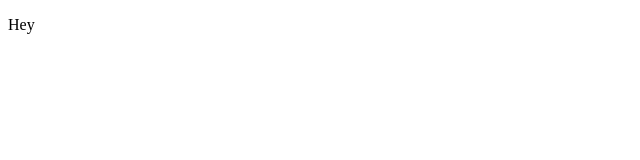
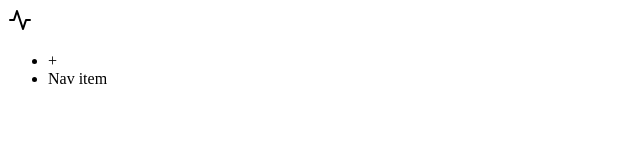
Before and after one commit to thelittlestschnauzer/dys-pm, a React (Create React App) app: page / in a window 1280 px wide. Shown: the top 160 px of the page, without its empty margins (0-640 px from the left). Built offline with nearby package versions, Linux system fonts and the light colour scheme.

Commit message:
adding logo to header

```diff
--- a/src/App.js
+++ b/src/App.js
@@ -1,9 +1,8 @@
 import React from 'react';
+import { Header } from './components/layout/Header';
 
 export const App = () => (
     <div className="App">
-      <header className="App-header">
-        <p>Hey</p>
-      </header>
+      <Header />
     </div>
 );
--- /dev/null
+++ b/src/components/layout/Header.js
@@ -0,0 +1,20 @@
+import React from 'react';
+
+export const Header = () => {
+  const x = 1;
+  return <header className="header" data-testid="header">
+    <nav>
+      <div className="logo">
+        <svg xmlns="http://www.w3.org/2000/svg" width="24" height="24" viewBox="0 0 24 24" fill="none" stroke="currentColor" stroke-width="2" stroke-linecap="round" stroke-linejoin="round" class="feather feather-activity">
+          <polyline points="22 12 18 12 15 21 9 3 6 12 2 12"></polyline>
+        </svg>
+      </div>
+      <div className="settings">
+        <ul>
+          <li>+</li>
+          <li>Nav item</li>
+        </ul>
+      </div>
+    </nav>
+  </header>
+};
```
Also changed, not shown: images/activity.svg (added).
